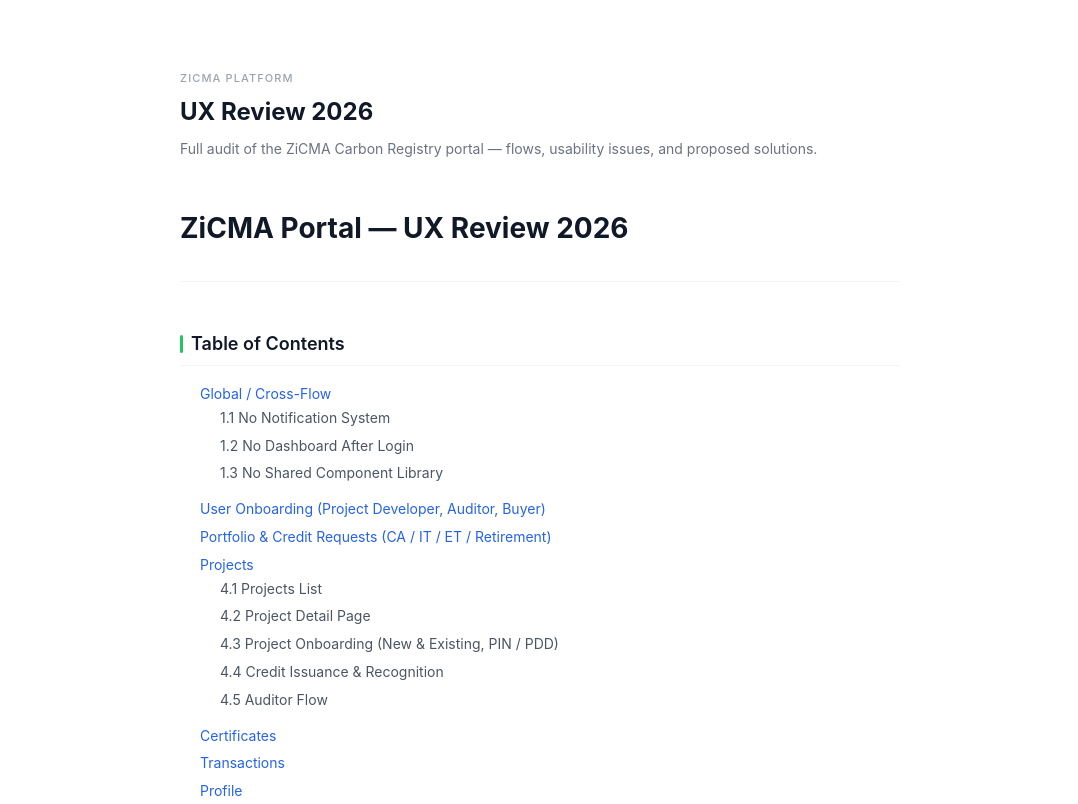
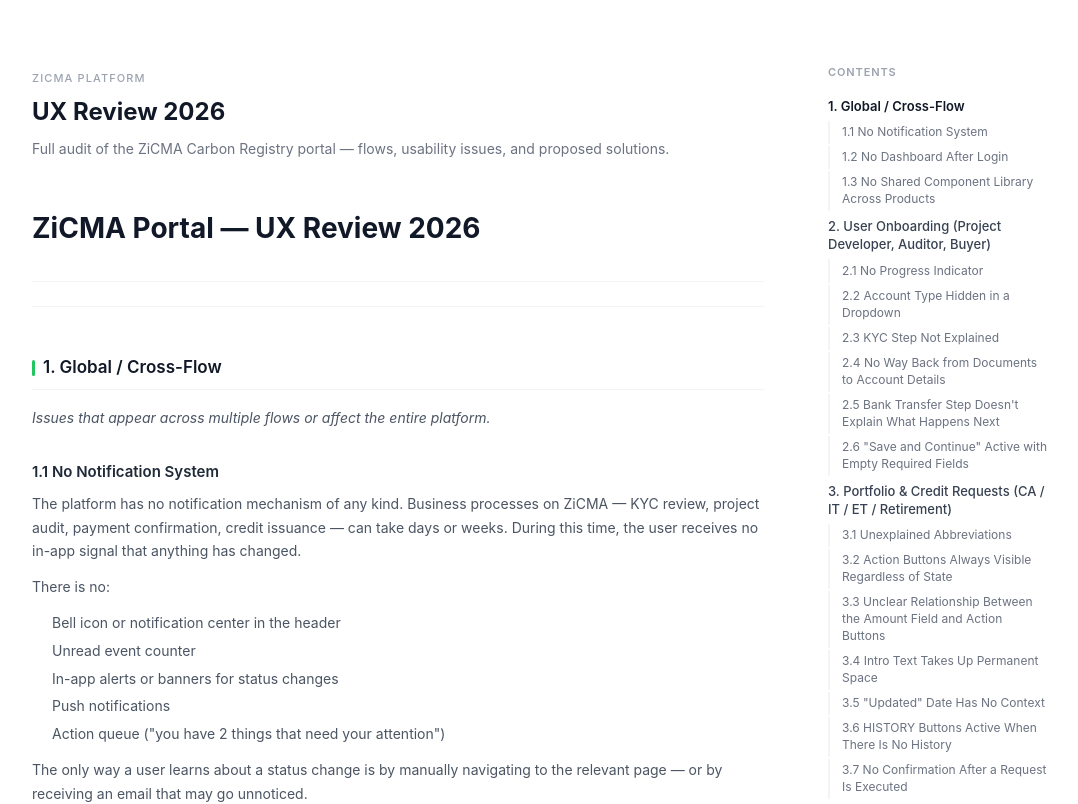
Before and after one commit to lixunoff/CV, a Next.js app: page /platformuxaudit in a window 1280 px wide. Shown: the top 804 px of the page, without its empty margins (100-1178 px from the left). Built offline with nearby package versions, Linux system fonts and the light colour scheme.

Commit message:
feat: two-column layout with sticky TOC sidebar

```diff
--- a/app/platformuxaudit/page.tsx
+++ b/app/platformuxaudit/page.tsx
@@ -1,6 +1,6 @@
 'use client';
 
-import React, { useEffect, useState } from 'react';
+import React, { useEffect, useState, useRef, useCallback } from 'react';
 import ReactMarkdown from 'react-markdown';
 import type { Components } from 'react-markdown';
 
@@ -13,56 +13,73 @@
 
 function getTextContent(children: React.ReactNode): string {
   return React.Children.toArray(children)
-    .map(child => (typeof child === 'string' ? child : getTextContent((child as React.ReactElement)?.props?.children ?? '')))
+    .map(child =>
+      typeof child === 'string'
+        ? child
+        : getTextContent((child as React.ReactElement)?.props?.children ?? '')
+    )
     .join('');
 }
 
-const components: Components = {
-  h1: ({ children }) => {
-    const text = getTextContent(children);
-    return (
+interface TocItem {
+  id: string;
+  text: string;
+  level: number;
+}
+
+function extractToc(markdown: string): TocItem[] {
+  const items: TocItem[] = [];
+  for (const line of markdown.split('\n')) {
+    const h2 = line.match(/^## (.+)$/);
+    const h3 = line.match(/^### (.+)$/);
+    if (h2 && !h2[1].toLowerCase().includes('table of contents')) {
+      items.push({ level: 2, text: h2[1], id: toId(h2[1]) });
+    } else if (h3) {
+      items.push({ level: 3, text: h3[1], id: toId(h3[1]) });
+    }
+  }
+  return items;
+}
+
+function stripToc(markdown: string): string {
+  return markdown.replace(/## Table of Contents[\s\S]*?(?=\n---\n\n## )/m, '');
+}
+
+function buildComponents(activeId: string): Components {
+  return {
+    h1: ({ children }) => (
       <h1
-        id={toId(text)}
+        id={toId(getTextContent(children))}
         style={{ fontSize: '1.75rem', fontWeight: 700, color: '#111827', marginBottom: '2rem', marginTop: 0, scrollMarginTop: '2rem' }}
       >
         {children}
       </h1>
-    );
-  },
-  h2: ({ children }) => {
-    const text = getTextContent(children);
-    return (
+    ),
+    h2: ({ children }) => (
       <h2
-        id={toId(text)}
-        style={{ fontSize: '1.125rem', fontWeight: 600, color: '#111827', marginTop: '3rem', marginBottom: '1rem', paddingBottom: '0.5rem', borderBottom: '1px solid #f3f4f6', display: 'flex', alignItems: 'center', gap: '0.5rem', scrollMarginTop: '2rem' }}
+        id={toId(getTextContent(children))}
+        style={{ fontSize: '1.0625rem', fontWeight: 600, color: '#111827', marginTop: '3rem', marginBottom: '1rem', paddingBottom: '0.5rem', borderBottom: '1px solid #f3f4f6', display: 'flex', alignItems: 'center', gap: '0.5rem', scrollMarginTop: '2rem' }}
       >
-        <span style={{ width: 3, height: 18, backgroundColor: '#22c55e', borderRadius: 999, display: 'inline-block', flexShrink: 0 }} />
+        <span style={{ width: 3, height: 16, backgroundColor: '#22c55e', borderRadius: 999, display: 'inline-block', flexShrink: 0 }} />
         {children}
       </h2>
-    );
-  },
-  h3: ({ children }) => {
-    const text = getTextContent(children);
-    return (
+    ),
+    h3: ({ children }) => (
       <h3
-        id={toId(text)}
+        id={toId(getTextContent(children))}
         style={{ fontSize: '0.9375rem', fontWeight: 600, color: '#1f2937', marginTop: '2rem', marginBottom: '0.5rem', scrollMarginTop: '2rem' }}
       >
         {children}
       </h3>
-    );
-  },
-  h4: ({ children }) => {
-    const text = getTextContent(children);
-    return (
+    ),
+    h4: ({ children }) => (
       <h4
-        id={toId(text)}
+        id={toId(getTextContent(children))}
         style={{ fontSize: '0.875rem', fontWeight: 600, color: '#374151', marginTop: '1.5rem', marginBottom: '0.375rem', scrollMarginTop: '2rem' }}
       >
         {children}
       </h4>
-    );
-  },
+    ),
     p: ({ children }) => (
       <p style={{ fontSize: '0.875rem', color: '#4b5563', lineHeight: 1.7, marginBottom: '0.75rem' }}>{children}</p>
     ),
@@ -86,8 +103,7 @@
             style={{ color: '#2563eb', textDecoration: 'none', cursor: 'pointer' }}
             onClick={(e) => {
               e.preventDefault();
-            const id = href.slice(1);
-            const el = document.getElementById(id);
+              const el = document.getElementById(href.slice(1));
               if (el) el.scrollIntoView({ behavior: 'smooth', block: 'start' });
             }}
           >
@@ -101,9 +117,7 @@
         </a>
       );
     },
-  hr: () => (
-    <hr style={{ border: 'none', borderTop: '1px solid #f3f4f6', margin: '1.5rem 0' }} />
-  ),
+    hr: () => <hr style={{ border: 'none', borderTop: '1px solid #f3f4f6', margin: '1.5rem 0' }} />,
     blockquote: ({ children }) => (
       <blockquote style={{ borderLeft: '3px solid #f59e0b', backgroundColor: '#fffbeb', padding: '0.75rem 1rem', borderRadius: '0 0.375rem 0.375rem 0', margin: '1rem 0' }}>
         <div style={{ color: '#92400e', fontSize: '0.875rem' }}>{children}</div>
@@ -121,19 +135,63 @@
       <td style={{ padding: '0.5rem 0.75rem', color: '#4b5563', borderBottom: '1px solid #f3f4f6' }}>{children}</td>
     ),
   };
+}
 
 export default function PlatformUXAudit() {
   const [content, setContent] = useState('');
+  const [toc, setToc] = useState<TocItem[]>([]);
+  const [activeId, setActiveId] = useState('');
+  const observerRef = useRef<IntersectionObserver | null>(null);
 
   useEffect(() => {
     fetch('/ux-review-master.md')
       .then(r => r.text())
-      .then(setContent);
+      .then(md => {
+        setContent(stripToc(md));
+        setToc(extractToc(md));
+      });
+  }, []);
+
+  useEffect(() => {
+    if (!content) return;
+    observerRef.current?.disconnect();
+
+    const timer = setTimeout(() => {
+      const headings = document.querySelectorAll('h2[id], h3[id]');
+      if (!headings.length) return;
+
+      observerRef.current = new IntersectionObserver(
+        (entries) => {
+          const visible = entries.filter(e => e.isIntersecting);
+          if (visible.length > 0) {
+            setActiveId(visible[0].target.id);
+          }
+        },
+        { rootMargin: '-10% 0px -80% 0px', threshold: 0 }
+      );
+
+      headings.forEach(el => observerRef.current!.observe(el));
+    }, 300);
+
+    return () => {
+      clearTimeout(timer);
+      observerRef.current?.disconnect();
+    };
+  }, [content]);
+
+  const components = buildComponents(activeId);
+
+  const scrollTo = useCallback((id: string) => {
+    const el = document.getElementById(id);
+    if (el) el.scrollIntoView({ behavior: 'smooth', block: 'start' });
   }, []);
 
   return (
     <div style={{ minHeight: '100vh', backgroundColor: '#fff' }}>
-      <div style={{ maxWidth: 768, margin: '0 auto', padding: '4rem 1.5rem' }}>
+      <div style={{ maxWidth: 1080, margin: '0 auto', padding: '4rem 2rem', display: 'flex', gap: '4rem', alignItems: 'flex-start' }}>
+
+        {/* Main content */}
+        <div style={{ flex: 1, minWidth: 0 }}>
           <div style={{ marginBottom: '3rem' }}>
             <span style={{ fontSize: '0.6875rem', fontWeight: 500, color: '#9ca3af', textTransform: 'uppercase', letterSpacing: '0.1em' }}>ZiCMA Platform</span>
             <div style={{ marginTop: '0.375rem', fontSize: '1.5rem', fontWeight: 700, color: '#111827' }}>UX Review 2026</div>
@@ -148,6 +206,42 @@
             <p style={{ fontSize: '0.75rem', color: '#9ca3af' }}>ZiCMA UX Review 2026 · Denis Lixunoff</p>
           </div>
         </div>
+
+        {/* Sticky TOC sidebar */}
+        <nav style={{ width: 220, flexShrink: 0, position: 'sticky', top: '2rem', maxHeight: 'calc(100vh - 4rem)', overflowY: 'auto' }}>
+          <p style={{ fontSize: '0.6875rem', fontWeight: 600, color: '#9ca3af', textTransform: 'uppercase', letterSpacing: '0.08em', marginBottom: '0.75rem' }}>Contents</p>
+          <ul style={{ listStyle: 'none', padding: 0, margin: 0 }}>
+            {toc.map(item => {
+              const isActive = activeId === item.id;
+              return (
+                <li key={item.id} style={{ marginBottom: '0.125rem' }}>
+                  <button
+                    onClick={() => scrollTo(item.id)}
+                    style={{
+                      display: 'block',
+                      width: '100%',
+                      textAlign: 'left',
+                      background: 'none',
+                      border: 'none',
+                      cursor: 'pointer',
+                      padding: item.level === 2 ? '0.25rem 0' : '0.2rem 0 0.2rem 0.75rem',
+                      fontSize: item.level === 2 ? '0.8125rem' : '0.75rem',
+                      fontWeight: item.level === 2 ? (isActive ? 600 : 500) : 400,
+                      color: isActive ? '#111827' : item.level === 2 ? '#374151' : '#6b7280',
+                      lineHeight: 1.4,
+                      borderLeft: item.level === 3 ? `2px solid ${isActive ? '#22c55e' : '#f3f4f6'}` : 'none',
+                      transition: 'color 0.15s, border-color 0.15s',
+                    }}
+                  >
+                    {item.text}
+                  </button>
+                </li>
+              );
+            })}
+          </ul>
+        </nav>
+
+      </div>
     </div>
   );
 }
```
Lines whose indentation alone changed are shown as unchanged.
